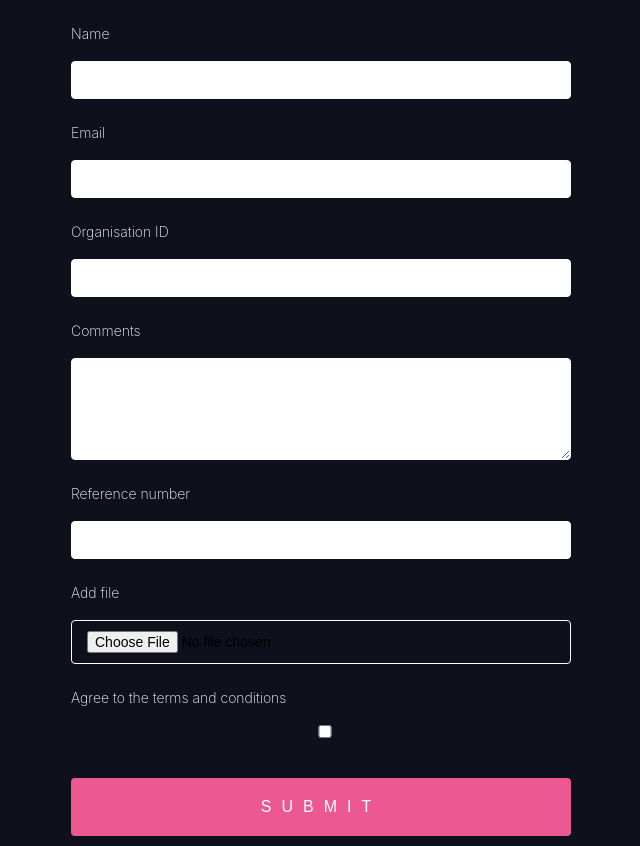
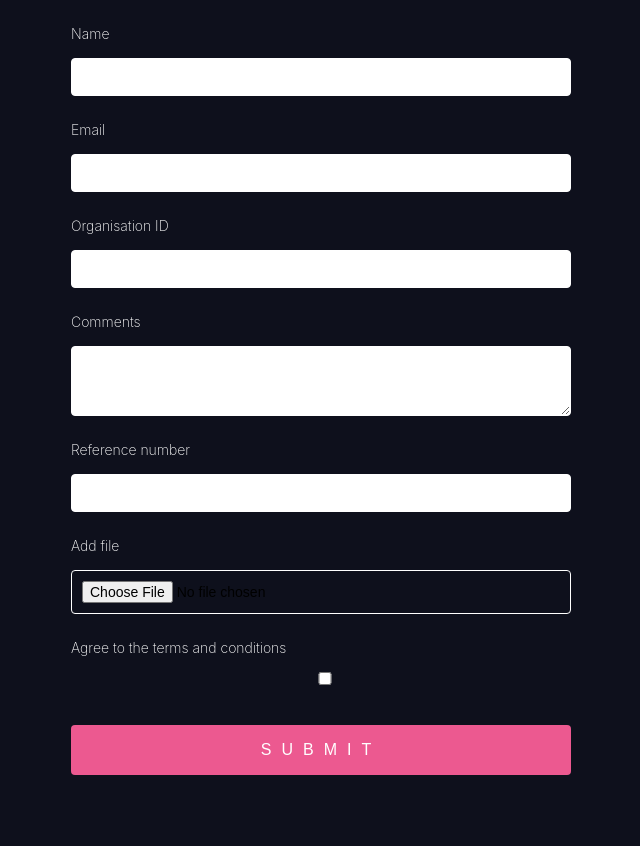
Before and after one commit to benmatselby/next-form, a Next.js app: page / in a window 1280 px wide. Shown: the whole page, without its empty margins (319-959 px from the left). After the commit the page ends 800 px from the top, so only its background shows below. Built offline with nearby package versions, Linux system fonts and the light colour scheme.

Commit message:
Some minor CSS fixes.

```diff
--- a/pages/index.js
+++ b/pages/index.js
@@ -24,7 +24,7 @@ export default function Home() {
           required: true,
         })}
       />
-      {errors?.name?.type === "required" && <p>Please provide your name.</p>}
+      {errors?.name?.type === "required" && <p className="error">Please provide your name.</p>}
 
       <label>Email</label>
       <input
@@ -35,8 +35,8 @@ export default function Home() {
             /^(([^<>()\[\]\\.,;:\s@"]+(\.[^<>()\[\]\\.,;:\s@"]+)*)|(".+"))@((\[[0-9]{1,3}\.[0-9]{1,3}\.[0-9]{1,3}\.[0-9]{1,3}\])|(([a-zA-Z\-0-9]+\.)+[a-zA-Z]{2,}))$/,
         })}
       />
-      {errors?.email?.type === "required" && <p>Please provide your email address.</p>}
-      {errors?.email?.type === "pattern" && <p>Please provide a valid email address.</p>}
+      {errors?.email?.type === "required" && <p className="error">Please provide your email address.</p>}
+      {errors?.email?.type === "pattern" && <p className="error">Please provide a valid email address.</p>}
 
       <label>Organisation ID</label>
       <input
@@ -46,22 +46,22 @@ export default function Home() {
           maxLength: 3,
         })}
       />
-      {errors?.org && <p>You Organisation ID is 3 characters</p>}
+      {errors?.org && <p className="error">You Organisation ID is 3 characters</p>}
 
       <label>Comments</label>
-      <textarea rows="5" {...register("comments")} />
-      {errors.age && <p>You Must be older then 18 and younger then 99 years old</p>}
+      <textarea rows="3" {...register("comments")} />
+      {errors.age && <p className="error">You Must be older then 18 and younger then 99 years old</p>}
 
       <label>Reference number</label>
       <input {...register("ref", { minLength: 4, max: 4 })} />
-      {errors.ref && <p>You Organisation ID is 3 characters</p>}
+      {errors.ref && <p className="error">You Organisation ID is 3 characters</p>}
 
       <label>Add file</label>
       <input type="file" {...register("file")} />
 
       <label>Agree to the terms and conditions</label>
       <input type="checkbox" {...register("terms", { required: true })} />
-      {errors?.terms && <p>Please agree to the terms and conditions</p>}
+      {errors?.terms && <p className="error">Please agree to the terms and conditions</p>}
 
       <input type="submit" />
     </form>
--- a/styles/globals.css
+++ b/styles/globals.css
@@ -23,11 +23,12 @@ h1 {
   margin: 0 auto;
 }
 
-p {
+.error {
   color: #bf1650;
+  font-size: 0.75rem;
 }
 
-p::before {
+.error::before {
   display: inline;
   content: "⚠ ";
 }
@@ -39,8 +40,8 @@ textarea {
   width: 100%;
   border-radius: 4px;
   border: 1px solid white;
-  padding: 10px 15px;
-  margin-bottom: 10px;
+  padding: 0.625rem;
+  margin-bottom: 0.5rem;
   font-size: 14px;
 }
 
@@ -48,10 +49,10 @@ label {
   line-height: 2;
   text-align: left;
   display: block;
-  margin-bottom: 13px;
+  margin-bottom: 0.625rem;
   margin-top: 20px;
   color: white;
-  font-size: 14px;
+  font-size: 0.875rem;
   font-weight: 200;
 }
 
@@ -62,10 +63,10 @@ input[type="submit"] {
   text-transform: uppercase;
   border: none;
   margin-top: 40px;
-  padding: 20px;
-  font-size: 16px;
+  padding: 1rem;
+  font-size: 1rem;
   font-weight: 100;
-  letter-spacing: 10px;
+  letter-spacing: 0.625rem;
 }
 
 button[type="submit"]:hover,
```
